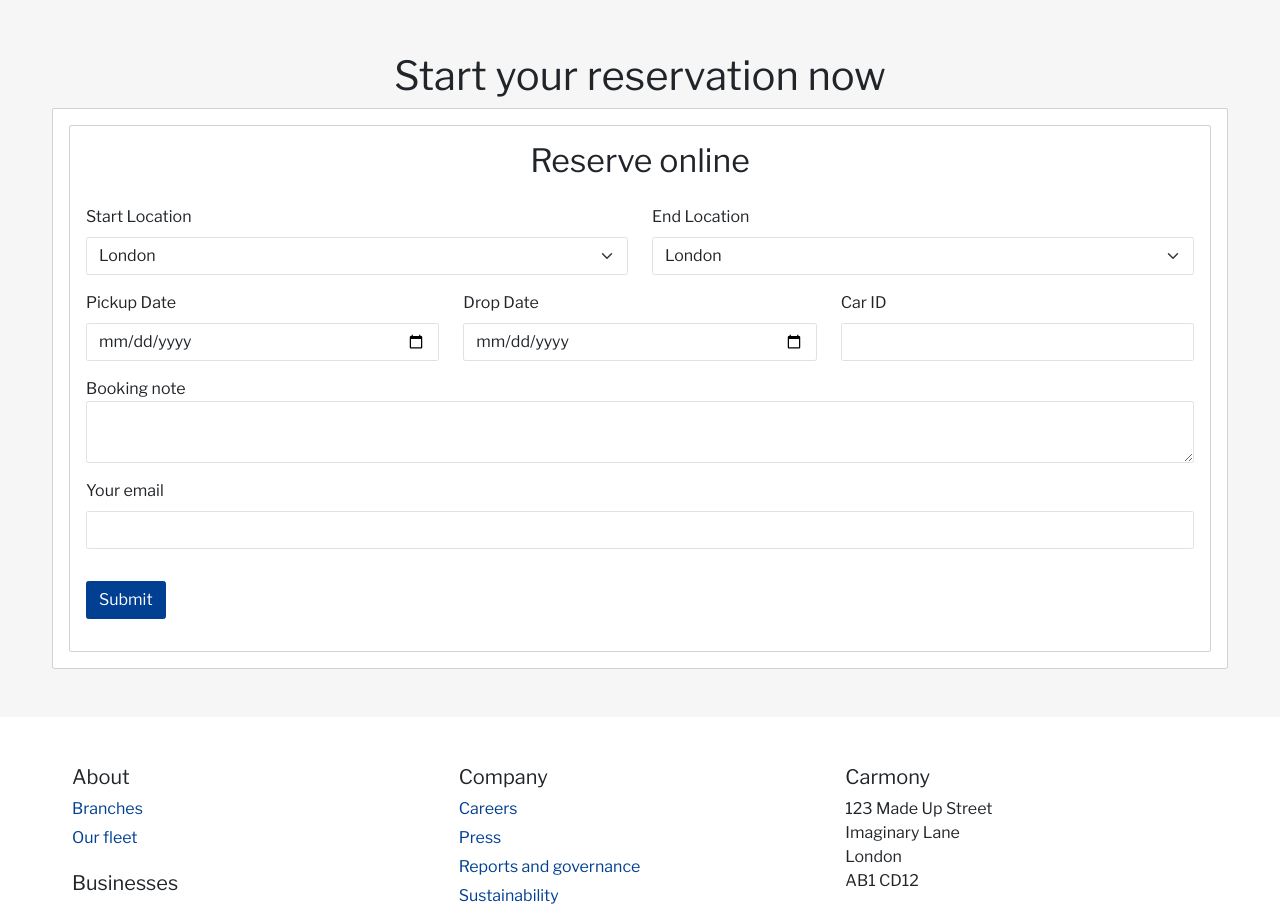
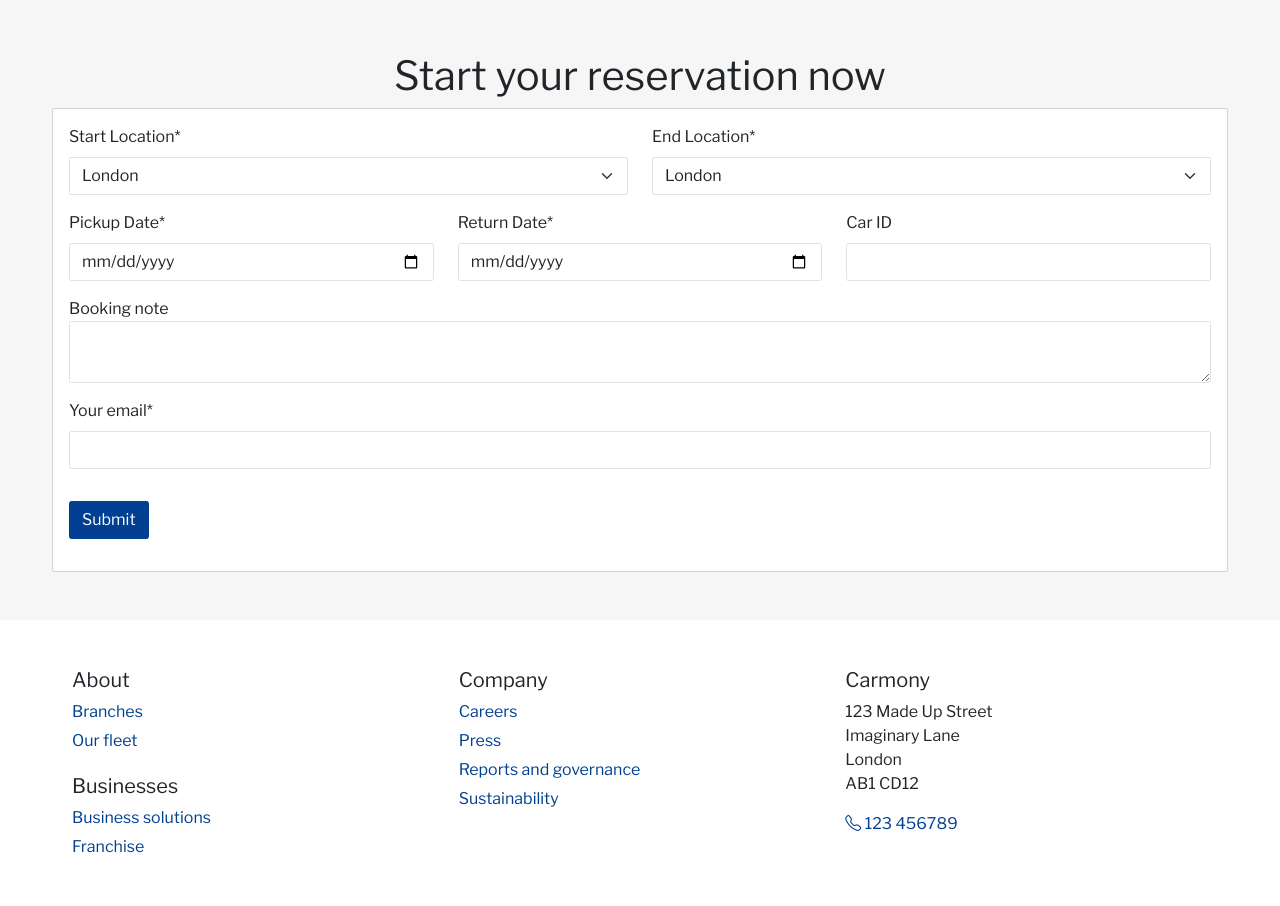
Before and after one commit to ben-oldham1/Car-Rental-Site, a Next.js app: page / in a window 1280 px wide. Shown: the part 1480-2386 px from the top of the page. Built offline with nearby package versions, Linux system fonts and the light colour scheme.

Commit message:
Modify reservation form

```diff
--- a/src/components/ReservationForm.js
+++ b/src/components/ReservationForm.js
@@ -1,3 +1,5 @@
+"use client"
+
 import { useState } from 'react';
 import branchData from '../data/Branches.json';
 
@@ -16,21 +18,17 @@ const ReservationForm = ({ initialValues }) => {
     };
 
     return (
-        <section className='card'>
-            <div className='card-body'>
-
-                <h2 className='text-center mb-4'>Reserve online</h2>
-
         <form onSubmit={handleSubmit}>
             <div className='row'>
                 <div className="col-md-6 mb-3">
-                            <label htmlFor="start" className="form-label">Start Location</label>
+                    <label htmlFor="start" className="form-label">Start Location*</label>
                     <select
                         className="form-select"
                         id="start"
                         name="start"
                         value={formData.start}
                         onChange={handleChange}
+                        required={true}
                     >
                         <option value='' disabled={true}>
                             Select a branch
@@ -44,13 +42,14 @@ const ReservationForm = ({ initialValues }) => {
                     </select>
                 </div>
                 <div className="col-md-6 mb-3">
-                            <label htmlFor="end" className="form-label">End Location</label>
+                    <label htmlFor="end" className="form-label">End Location*</label>
                     <select
                         className="form-select"
                         id="end"
                         name="end"
                         value={formData.end}
                         onChange={handleChange}
+                        required={true}
                     >
                         <option value='' disabled={true}>
                             Select a branch
@@ -67,7 +66,7 @@ const ReservationForm = ({ initialValues }) => {
 
             <div className='row'>
                 <div className="col-md-4 mb-3">
-                            <label htmlFor="pickup" className="form-label">Pickup Date</label>
+                    <label htmlFor="pickup" className="form-label">Pickup Date*</label>
                     <input
                         type="date"
                         className="form-control"
@@ -75,10 +74,11 @@ const ReservationForm = ({ initialValues }) => {
                         name="pickup"
                         value={formData.pickup}
                         onChange={handleChange}
+                        required={true}
                     />
                 </div>
                 <div className="col-md-4 mb-3">
-                            <label htmlFor="drop" className="form-label">Drop Date</label>
+                    <label htmlFor="drop" className="form-label">Return Date*</label>
                     <input
                         type="date"
                         className="form-control"
@@ -86,6 +86,7 @@ const ReservationForm = ({ initialValues }) => {
                         name="drop"
                         value={formData.drop}
                         onChange={handleChange}
+                        required={true}
                     />
                 </div>
                 <div className="col-md-4 mb-3">
@@ -97,6 +98,7 @@ const ReservationForm = ({ initialValues }) => {
                         name="car"
                         value={formData.car}
                         onChange={handleChange}
+                        required={false}
                     />
                 </div>
             </div>
@@ -110,6 +112,7 @@ const ReservationForm = ({ initialValues }) => {
                         id='note'
                         name='note'
                         onChange={handleChange}
+                        required={false}
                     ></textarea>
                 </div>
             </div>
@@ -117,13 +120,14 @@ const ReservationForm = ({ initialValues }) => {
             <div className='row'>
                 <div className='col-12 mb-3'>
                     <div className="col-12 mb-3">
-                                <label htmlFor="email" className="form-label">Your email</label>
+                        <label htmlFor="email" className="form-label">Your email*</label>
                         <input
                             type="email"
                             className="form-control"
                             id="email"
                             name="email"
                             onChange={handleChange}
+                            required={true}
                         />
                     </div>
                 </div>
@@ -135,9 +139,6 @@ const ReservationForm = ({ initialValues }) => {
                 </div>
             </div>
         </form>
-
-            </div>
-        </section>
     );
 };
 
```
Also changed, not shown: src/app/reserve/page.js (+10 -3 lines). Lines whose indentation alone changed are shown as unchanged.
